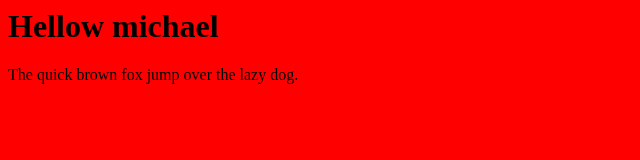
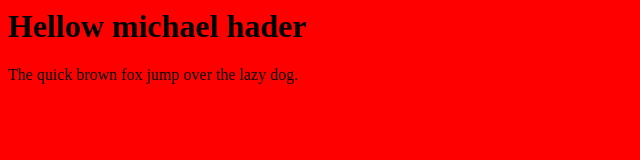
Before and after one commit to efraimlorenzana/sample-project, a plain HTML site: page index.html in a window 1280 px wide. Shown: the whole page, without its empty margins (0-640 px from the left). Drawn offline with Linux system fonts and the light colour scheme.

Commit message:
change the header
change the header

```diff
--- a/index.html
+++ b/index.html
@@ -4,7 +4,7 @@
 <link rel="stylesheet" href="style.css" type="text/css">
 </head>
 <body>
-<h1>Hellow michael</h1>
+<h1>Hellow michael hader</h1>
 <p>The quick brown fox jump over the lazy dog.</p>
 </body>
 </html>
```
